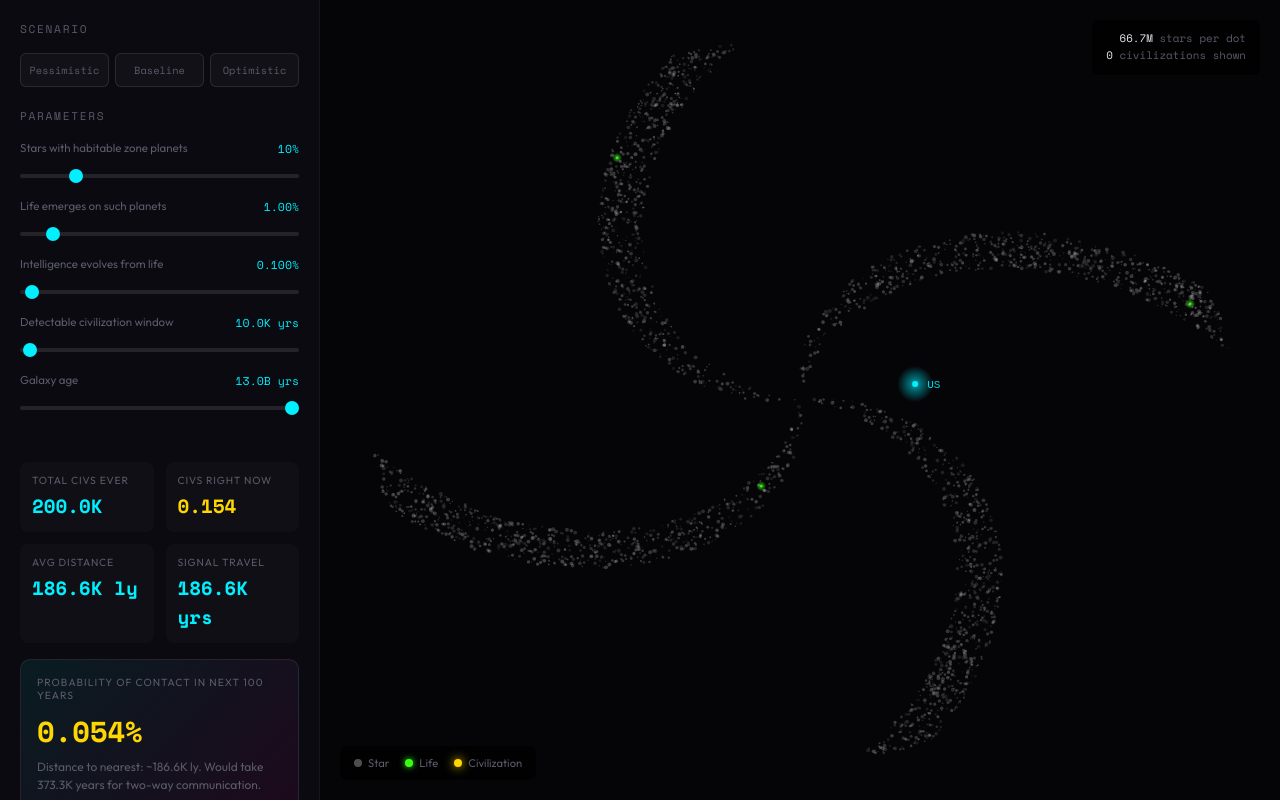
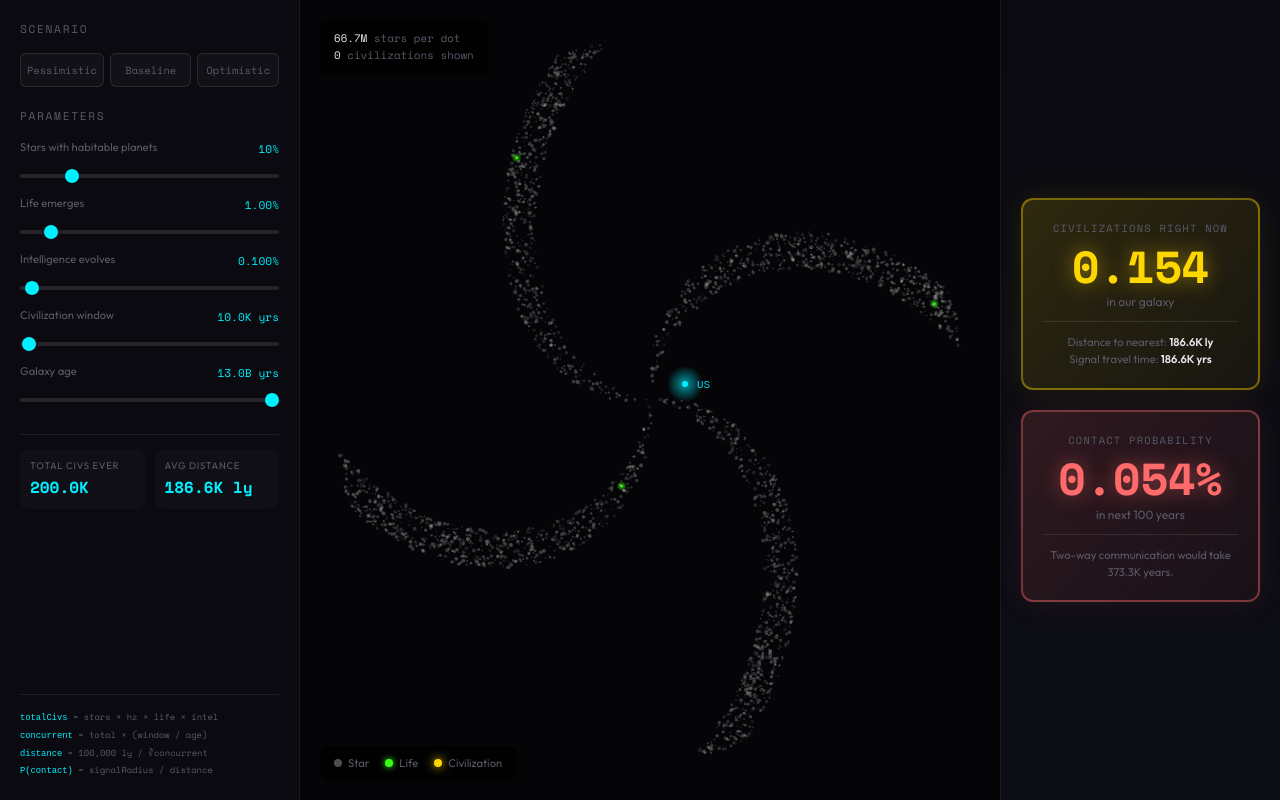
Before and after one commit to maksimkunaev/civilizations, a plain HTML site: page index.html in a window 1280 px wide. Drawn offline with nearby package versions, Linux system fonts and the light colour scheme.

Commit message:
ui: update layout

```diff
--- a/index.html
+++ b/index.html
@@ -15,6 +15,7 @@
             --accent-cyan: #00f0ff;
             --accent-life: #39ff14;
             --accent-civ: #ffd700;
+            --accent-prob: #ff6b6b;
             --text-primary: #e8e8f0;
             --text-muted: #5a5a6a;
         }
@@ -35,18 +36,22 @@
 
         .layout {
             display: grid;
-            grid-template-columns: 320px 1fr;
+            grid-template-columns: 300px 1fr 280px;
             height: 100vh;
         }
 
-        @media (max-width: 800px) {
+        @media (max-width: 1000px) {
             .layout {
                 grid-template-columns: 1fr;
-                grid-template-rows: auto 1fr;
+                grid-template-rows: auto 1fr auto;
             }
 
             .panel {
-                max-height: 50vh;
+                max-height: 40vh;
+            }
+
+            .verdict-panel {
+                max-height: 30vh;
             }
         }
 
@@ -57,6 +62,16 @@
             overflow-y: auto;
             display: flex;
             flex-direction: column;
+        }
+
+        .verdict-panel {
+            background: linear-gradient(180deg, #0a0a10 0%, #0d0d15 100%);
+            padding: 20px;
+            border-left: 1px solid rgba(255, 255, 255, 0.05);
+            display: flex;
+            flex-direction: column;
+            justify-content: center;
+            gap: 20px;
         }
 
         .panel-title {
@@ -100,11 +115,11 @@
         }
 
         .control-group {
-            margin-bottom: 16px;
+            margin-bottom: 14px;
         }
 
         .control-label {
-            font-size: 0.72rem;
+            font-size: 0.7rem;
             color: var(--text-muted);
             margin-bottom: 5px;
             display: flex;
@@ -145,27 +160,23 @@
         .divider {
             height: 1px;
             background: rgba(255, 255, 255, 0.08);
-            margin: 16px 0;
+            margin: 14px 0;
         }
 
         .results {
             display: grid;
             grid-template-columns: 1fr 1fr;
-            gap: 12px;
+            gap: 10px;
         }
 
         .result-item {
             background: rgba(255, 255, 255, 0.02);
-            padding: 12px;
+            padding: 10px;
             border-radius: 8px;
         }
 
-        .result-item.full {
-            grid-column: 1 / -1;
-        }
-
         .result-label {
-            font-size: 0.65rem;
+            font-size: 0.6rem;
             color: var(--text-muted);
             text-transform: uppercase;
             letter-spacing: 0.08em;
@@ -174,7 +185,7 @@
 
         .result-value {
             font-family: 'Space Mono', monospace;
-            font-size: 1.2rem;
+            font-size: 1rem;
             font-weight: 700;
         }
 
@@ -182,53 +193,80 @@
             color: var(--accent-cyan);
         }
 
-        .result-value.life {
-            color: var(--accent-life);
+        /* ===== VERDICT PANEL STYLES ===== */
+        .verdict-box {
+            padding: 20px;
+            border-radius: 12px;
+            text-align: center;
         }
 
-        .result-value.civ {
-            color: var(--accent-civ);
+        .verdict-box.civs {
+            background: linear-gradient(135deg, rgba(255, 215, 0, 0.15), rgba(255, 215, 0, 0.05));
+            border: 2px solid rgba(255, 215, 0, 0.4);
+            box-shadow: 0 0 30px rgba(255, 215, 0, 0.1);
         }
 
-        .conclusion-box {
-            margin-top: 16px;
-            padding: 16px;
-            background: linear-gradient(135deg, rgba(0, 240, 255, 0.08), rgba(255, 0, 170, 0.08));
-            border-radius: 10px;
-            border: 1px solid rgba(255, 255, 255, 0.08);
+        .verdict-box.probability {
+            background: linear-gradient(135deg, rgba(255, 107, 107, 0.15), rgba(255, 107, 107, 0.05));
+            border: 2px solid rgba(255, 107, 107, 0.4);
+            box-shadow: 0 0 30px rgba(255, 107, 107, 0.1);
         }
 
-        .conclusion-label {
+        .verdict-label {
+            font-family: 'Space Mono', monospace;
             font-size: 0.65rem;
+            text-transform: uppercase;
+            letter-spacing: 0.12em;
             color: var(--text-muted);
-            text-transform: uppercase;
-            letter-spacing: 0.1em;
             margin-bottom: 8px;
         }
 
-        .conclusion-main {
+        .verdict-main {
             font-family: 'Space Mono', monospace;
-            font-size: 1.8rem;
+            font-size: 2.8rem;
             font-weight: 700;
-            color: var(--accent-civ);
+            line-height: 1;
             margin-bottom: 6px;
         }
 
-        .conclusion-desc {
+        .verdict-main.civs {
+            color: var(--accent-civ);
+            text-shadow: 0 0 20px rgba(255, 215, 0, 0.5);
+        }
+
+        .verdict-main.probability {
+            color: var(--accent-prob);
+            text-shadow: 0 0 20px rgba(255, 107, 107, 0.5);
+        }
+
+        .verdict-sub {
             font-size: 0.75rem;
+            color: var(--text-muted);
+        }
+
+        .verdict-detail {
+            margin-top: 12px;
+            padding-top: 12px;
+            border-top: 1px solid rgba(255, 255, 255, 0.1);
+            font-size: 0.7rem;
             color: var(--text-muted);
             line-height: 1.5;
         }
 
+        .verdict-detail strong {
+            color: var(--text-primary);
+            font-weight: 600;
+        }
+
         .formula-section {
             margin-top: auto;
-            padding-top: 16px;
+            padding-top: 14px;
             border-top: 1px solid rgba(255, 255, 255, 0.08);
         }
 
         .formula-text {
             font-family: 'Space Mono', monospace;
-            font-size: 0.6rem;
+            font-size: 0.55rem;
             color: var(--text-muted);
             line-height: 1.9;
         }
@@ -291,7 +329,7 @@
         .scale-info {
             position: absolute;
             top: 20px;
-            right: 20px;
+            left: 20px;
             font-family: 'Space Mono', monospace;
             font-size: 0.68rem;
             color: var(--text-muted);
@@ -299,7 +337,6 @@
             padding: 10px 14px;
             border-radius: 6px;
             backdrop-filter: blur(10px);
-            text-align: right;
             line-height: 1.6;
         }
 
@@ -311,6 +348,7 @@
 
 <body>
     <div class="layout">
+        <!-- LEFT: Controls -->
         <div class="panel">
             <div class="panel-title">Scenario</div>
             <div class="presets">
@@ -323,7 +361,7 @@
 
             <div class="control-group">
                 <div class="control-label">
-                    <span>Stars with habitable zone planets</span>
+                    <span>Stars with habitable planets</span>
                     <span class="control-value" id="v-stars">10%</span>
                 </div>
                 <input type="range" id="stars" min="1" max="50" value="10" oninput="update()">
@@ -331,7 +369,7 @@
 
             <div class="control-group">
                 <div class="control-label">
-                    <span>Life emerges on such planets</span>
+                    <span>Life emerges</span>
                     <span class="control-value" id="v-life">1%</span>
                 </div>
                 <input type="range" id="life" min="0.001" max="10" value="1" step="0.001" oninput="update()">
@@ -339,7 +377,7 @@
 
             <div class="control-group">
                 <div class="control-label">
-                    <span>Intelligence evolves from life</span>
+                    <span>Intelligence evolves</span>
                     <span class="control-value" id="v-intel">0.1%</span>
                 </div>
                 <input type="range" id="intel" min="0.001" max="5" value="0.1" step="0.001" oninput="update()">
@@ -347,7 +385,7 @@
 
             <div class="control-group">
                 <div class="control-label">
-                    <span>Detectable civilization window</span>
+                    <span>Civilization window</span>
                     <span class="control-value" id="v-window">10K yrs</span>
                 </div>
                 <input type="range" id="window" min="100" max="1000000" value="10000" oninput="update()">
@@ -369,24 +407,8 @@
                     <div class="result-value cyan" id="r-total">0</div>
                 </div>
                 <div class="result-item">
-                    <div class="result-label">Civs right now</div>
-                    <div class="result-value civ" id="r-civs">0</div>
-                </div>
-                <div class="result-item">
                     <div class="result-label">Avg distance</div>
                     <div class="result-value cyan" id="r-dist">—</div>
-                </div>
-                <div class="result-item">
-                    <div class="result-label">Signal travel</div>
-                    <div class="result-value cyan" id="r-signal">—</div>
-                </div>
-            </div>
-
-            <div class="conclusion-box">
-                <div class="conclusion-label">Probability of contact in next 100 years</div>
-                <div class="conclusion-main" id="r-prob">0%</div>
-                <div class="conclusion-desc" id="r-prob-desc">
-                    Our radio signals have traveled ~100 light years since 1920s.
                 </div>
             </div>
 
@@ -400,6 +422,7 @@
             </div>
         </div>
 
+        <!-- CENTER: Visualization -->
         <div class="viz-container">
             <canvas id="starfield"></canvas>
             <div class="legend">
@@ -421,6 +444,28 @@
                 <span id="civ-count">0</span> civilizations shown
             </div>
         </div>
+
+        <!-- RIGHT: Verdict -->
+        <div class="verdict-panel">
+            <div class="verdict-box civs">
+                <div class="verdict-label">Civilizations Right Now</div>
+                <div class="verdict-main civs" id="r-civs">0</div>
+                <div class="verdict-sub">in our galaxy</div>
+                <div class="verdict-detail">
+                    Distance to nearest: <strong id="r-dist2">—</strong><br>
+                    Signal travel time: <strong id="r-signal">—</strong>
+                </div>
+            </div>
+
+            <div class="verdict-box probability">
+                <div class="verdict-label">Contact Probability</div>
+                <div class="verdict-main probability" id="r-prob">0%</div>
+                <div class="verdict-sub">in next 100 years</div>
+                <div class="verdict-detail" id="r-prob-desc">
+                    Our radio signals have traveled ~100 light years since 1920s.
+                </div>
+            </div>
+        </div>
     </div>
 
     <script>
@@ -428,10 +473,10 @@
            CONSTANTS
            ============================================ */
         const C = {
-            galaxyStars: 200e9,          // 200 billion
-            galaxyDiameter: 100000,      // light years
+            galaxyStars: 200e9,
+            galaxyDiameter: 100000,
             displayDots: 3000,
-            ourSignalRadius: 100         // light years (radio since ~1920s)
+            ourSignalRadius: 100
         };
 
         /* ============================================
@@ -462,38 +507,26 @@
         };
 
         /* ============================================
-           LOGIC - Pure calculations
+           LOGIC
            ============================================ */
         function calculate(p) {
             const galaxyAge = p.galaxyAge;
-
-            // Convert percentages to fractions
-            const fStars = p.starsWithPlanets;      // already fraction
-            const fLife = p.lifeProbability;         // already fraction
-            const fIntel = p.intelligenceProbability; // already fraction
+            const fStars = p.starsWithPlanets;
+            const fLife = p.lifeProbability;
+            const fIntel = p.intelligenceProbability;
             const civWindow = p.civWindow;
 
-            // Core calculations
             const planetsInHZ = C.galaxyStars * fStars;
             const withLife = planetsInHZ * fLife;
             const totalCivs = withLife * fIntel;
-
-            // How many exist RIGHT NOW (concurrent)
             const concurrentCivs = totalCivs * (civWindow / galaxyAge);
 
-            // Average distance between concurrent civilizations
-            // Using cube root because space is 3D
             const avgDistance = concurrentCivs > 0
                 ? C.galaxyDiameter / Math.pow(concurrentCivs, 1 / 3)
                 : Infinity;
 
-            // Probability of contact
-            // Simplified: what fraction of the distance to nearest civ have we "illuminated"
             let probContact = 0;
             if (concurrentCivs > 0 && isFinite(avgDistance)) {
-                // Two-way contact requires signal to reach them AND response to reach us
-                // In 100 years, we can only detect civs within 50 ly (signal + response)
-                // But let's use one-way detection: they detect us OR we detect them
                 const detectionRadius = C.ourSignalRadius;
                 probContact = Math.min(1, detectionRadius / avgDistance);
             }
@@ -515,7 +548,6 @@
         const canvas = document.getElementById('starfield');
         const ctx = canvas.getContext('2d');
         let stars = [];
-        let lastCivCount = 0;
 
         function initStars() {
             stars = [];
@@ -534,7 +566,6 @@
                     seed: Math.random()
                 });
             }
-            // Sort by seed for consistent selection
             stars.sort((a, b) => a.seed - b.seed);
         }
 
@@ -546,25 +577,15 @@
             canvas.height = h * dpr;
             ctx.setTransform(dpr, 0, 0, dpr, 0, 0);
 
-            // Clear
             ctx.fillStyle = '#050508';
             ctx.fillRect(0, 0, w, h);
 
-            // Calculate how many dots should be life/civ
-            // Scale: each dot represents (galaxyStars / displayDots) stars
-            const starsPerDot = results.starsPerDot;
-
-            // Life dots: proportional to withLife
             const lifeFraction = results.withLife / C.galaxyStars;
             const lifeDots = Math.round(C.displayDots * lifeFraction);
-
-            // Civ dots: show actual concurrent count (capped for visibility)
             const civDots = Math.min(Math.round(results.concurrentCivs), 100);
 
-            // Update scale info
             document.getElementById('civ-count').textContent = civDots;
 
-            // Draw stars
             stars.forEach((star, i) => {
                 const x = star.x * w;
                 const y = star.y * h;
@@ -573,7 +594,6 @@
                 const isLife = i < lifeDots && !isCiv;
 
                 if (isCiv) {
-                    // Civilization - bright gold with glow
                     ctx.beginPath();
                     const gradient = ctx.createRadialGradient(x, y, 0, x, y, 14);
                     gradient.addColorStop(0, 'rgba(255, 215, 0, 1)');
@@ -588,7 +608,6 @@
                     ctx.arc(x, y, 3, 0, Math.PI * 2);
                     ctx.fill();
                 } else if (isLife) {
-                    // Life - green with subtle glow
                     ctx.beginPath();
                     const gradient = ctx.createRadialGradient(x, y, 0, x, y, 5);
                     gradient.addColorStop(0, 'rgba(57, 255, 20, 0.8)');
@@ -602,7 +621,6 @@
                     ctx.arc(x, y, 1.2, 0, Math.PI * 2);
                     ctx.fill();
                 } else {
-                    // Regular star
                     ctx.beginPath();
                     ctx.fillStyle = `rgba(255, 255, 255, ${star.brightness * 0.35})`;
                     ctx.arc(x, y, star.size, 0, Math.PI * 2);
@@ -611,7 +629,7 @@
             });
 
             // "Us" marker
-            const usX = w * 0.62;
+            const usX = w * 0.55;
             const usY = h * 0.48;
 
             ctx.beginPath();
@@ -671,32 +689,33 @@
             const p = getParams();
             const r = calculate(p);
 
-            // Update labels
+            // Update control labels
             document.getElementById('v-stars').textContent = (p.starsWithPlanets * 100).toFixed(0) + '%';
             document.getElementById('v-life').textContent = (p.lifeProbability * 100).toFixed(2) + '%';
             document.getElementById('v-intel').textContent = (p.intelligenceProbability * 100).toFixed(3) + '%';
             document.getElementById('v-window').textContent = fmt(p.civWindow) + ' yrs';
             document.getElementById('v-age').textContent = (p.galaxyAge / 1e9).toFixed(1) + 'B yrs';
 
-            // Update results
+            // Update left panel results
             document.getElementById('r-total').textContent = fmt(r.totalCivs);
+            document.getElementById('r-dist').textContent = r.concurrentCivs > 0 ? fmt(r.avgDistance) + ' ly' : '—';
+
+            // Update RIGHT PANEL (verdict)
             document.getElementById('r-civs').textContent = fmt(r.concurrentCivs);
-            document.getElementById('r-dist').textContent = r.concurrentCivs > 0 ? fmt(r.avgDistance) + ' ly' : '—';
+            document.getElementById('r-dist2').textContent = r.concurrentCivs > 0 ? fmt(r.avgDistance) + ' ly' : '—';
             document.getElementById('r-signal').textContent = r.concurrentCivs > 0 ? fmt(r.avgDistance) + ' yrs' : '—';
-
-            // Update probability
             document.getElementById('r-prob').textContent = fmtPercent(r.probContact);
 
-            // Update description based on probability
+            // Update description
             let desc = '';
             if (r.probContact <= 0 || !isFinite(r.avgDistance)) {
                 desc = 'No civilizations exist simultaneously with us at these parameters.';
             } else if (r.probContact < 0.0001) {
-                desc = `Nearest civilization ~${fmt(r.avgDistance)} ly away. Our signals have only traveled ${C.ourSignalRadius} ly.`;
+                desc = `Our signals have only traveled 100 ly. Nearest civ is ${fmt(r.avgDistance)} ly away.`;
             } else if (r.probContact < 0.01) {
-                desc = `Distance to nearest: ~${fmt(r.avgDistance)} ly. Would take ${fmt(r.avgDistance * 2)} years for two-way communication.`;
+                desc = `Two-way communication would take ${fmt(r.avgDistance * 2)} years.`;
             } else {
-                desc = `Relatively close neighbors at ~${fmt(r.avgDistance)} ly. But detection still requires they are listening.`;
+                desc = `Relatively close at ${fmt(r.avgDistance)} ly. But detection requires they are listening.`;
             }
             document.getElementById('r-prob-desc').textContent = desc;
 
@@ -717,7 +736,6 @@
             document.getElementById('window').value = p.window;
             document.getElementById('age').value = p.age;
 
-            // Highlight button
             document.querySelectorAll('.preset-btn').forEach(btn => btn.classList.remove('active'));
             event.target.classList.add('active');
 
```
